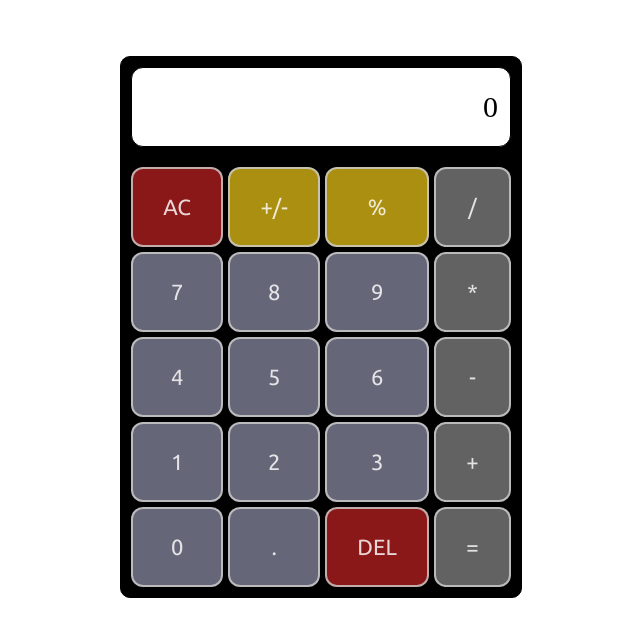
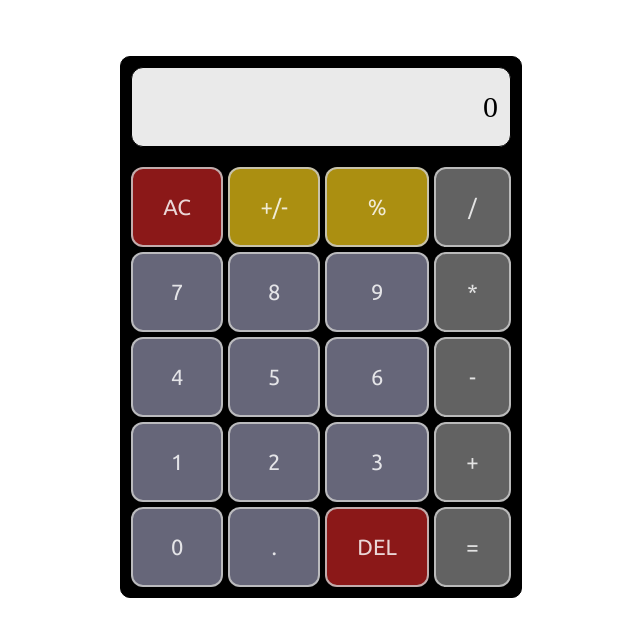
Before and after one commit to htder/calulator, a plain HTML site: page index.html in a window 1280 px wide. Shown: the whole page, without its empty margins (319-959 px from the left). Drawn offline with Linux system fonts and the light colour scheme.

Commit message:
changed color of display

```diff
--- a/index.css
+++ b/index.css
@@ -30,7 +30,7 @@ h1 {
   display: flex;
   justify-content: flex-end;
   border: 1px solid black;
-  background-color: white;
+  background-color: rgba(255, 255, 255, 0.918);
   border-radius: 12px;
   margin-bottom: 15px;
 }
```
